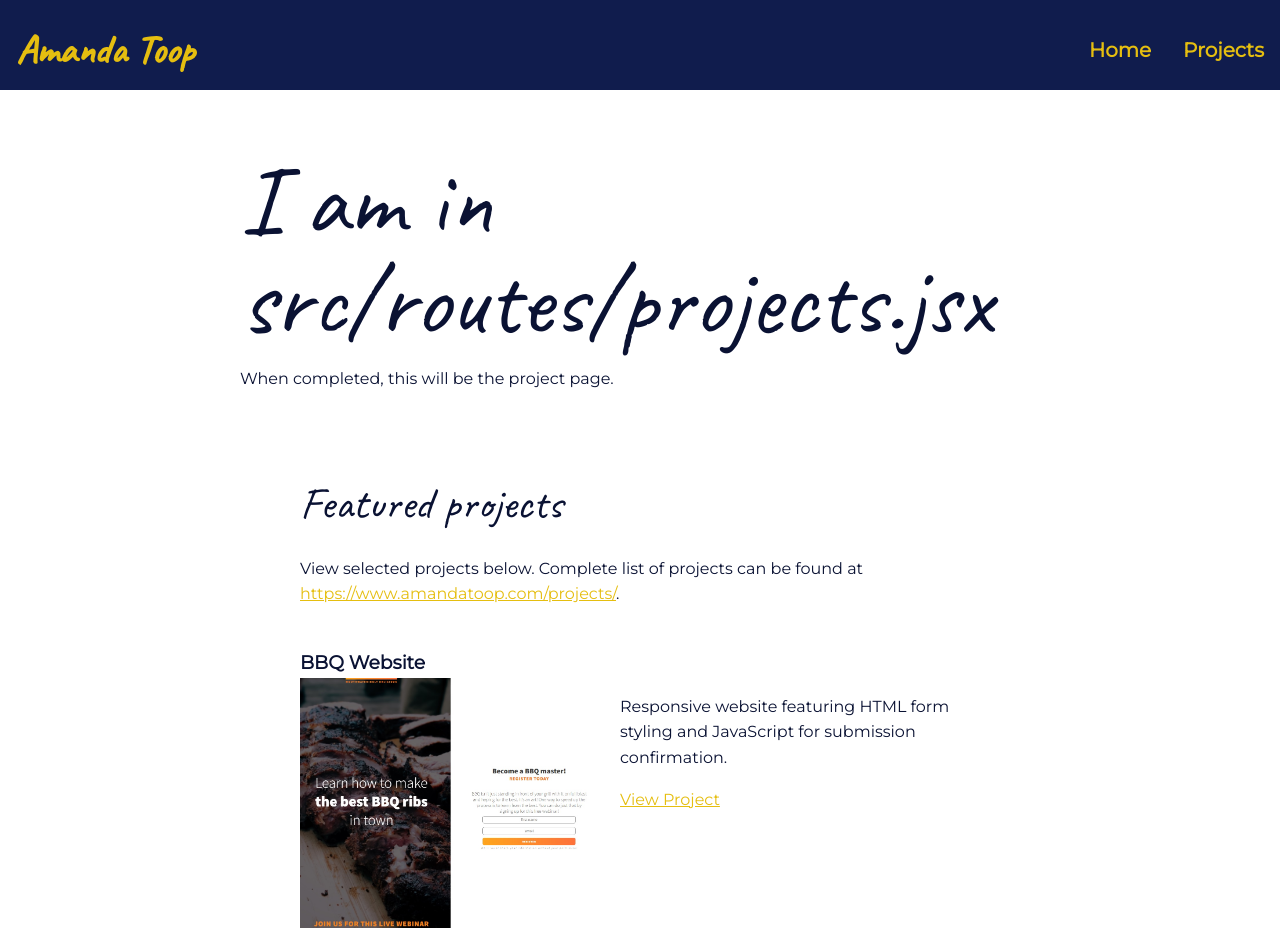
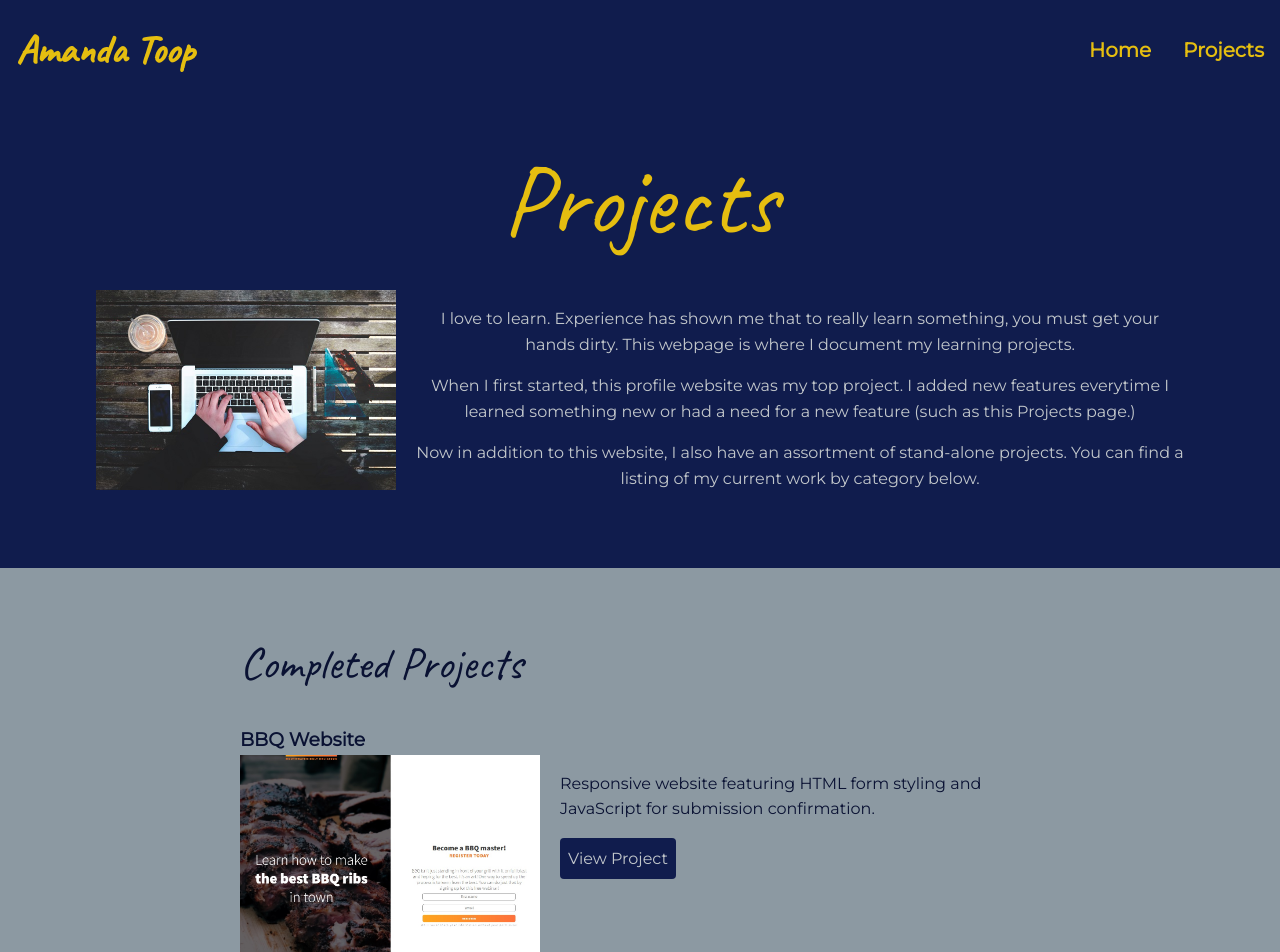
Before and after one commit to atoopdev/portfolio-react-2, a React (Vite) app in the folder portfolio-react-2/: page /projects in a window 1280 px wide. Shown: the top 952 px of the page. Built offline with nearby package versions, Linux system fonts and the light colour scheme.

Commit message:
Add projects page classnames to projects.jsx

```diff
--- a/portfolio-react-2/src/components/projectsintro.jsx
+++ b/portfolio-react-2/src/components/projectsintro.jsx
@@ -15,7 +15,7 @@ export default function ProjectsIntro(){
                 <img src={LargeProjectIMG} alt="Hands typing on a laptop keyboard"></img>
               <p>I love to learn. Experience has shown me that to really learn something, you must get your hands dirty. This webpage is where I document my learning projects.</p>
 
-              <P>When I first started, this profile website was my top project. I added new features everytime I learned something new or had a need for a new feature (such as this Projects page.)</P>
+              <p>When I first started, this profile website was my top project. I added new features everytime I learned something new or had a need for a new feature (such as this Projects page.)</p>
 
               <p>Now in addition to this website, I also have an assortment of stand-alone projects. You can find a listing of my current work by category below.</p>
               </div>
--- a/portfolio-react-2/src/index.css
+++ b/portfolio-react-2/src/index.css
@@ -450,3 +450,5 @@ padding: 0;
 .project-page-header{
   margin-bottom: 40px;
 }
+
+/* mobile styles first */
--- a/portfolio-react-2/src/routes/projects.jsx
+++ b/portfolio-react-2/src/routes/projects.jsx
@@ -2,6 +2,8 @@ import React from "react"
 import ProjectData from "../data"
 import ProjectCard from "../components/projectcard"
 import {Link} from "react-router-dom"
+import ProjectsIntro from "../components/projectsintro"
+import ContactInfo from "../components/contactinfo"
 
 export default function Root(){
     const projectElements = ProjectData.map((project)=>{
@@ -13,17 +15,22 @@ export default function Root(){
     console.log("projectElements: ", projectElements)
 
     return(
-        <div className="content_wrapper">
-            <h1>I am in src/routes/projects.jsx</h1>
-            <p>When completed, this will be the project page.</p>
+        <div className="">
+            {/* <h1>I am in src/routes/projects.jsx</h1>
+            <p>When completed, this will be the project page.</p> */}
+            <ProjectsIntro />
 
-        <div className="">
-            <section className="content_wrapper divider">
-                <h2>Featured projects</h2>
-                <p>View selected projects below. Complete list of projects can be found at <Link to="projects/">https://www.amandatoop.com/projects/</Link>.</p>
+        <div className="projects">
+            <section className="content_wrapper">
+                <div className="projects-container">
+                <h2>Completed Projects</h2>
+                <div className="projects-list divider">
                 {projectElements}
+                </div>
+                </div>
             </section>
         </div>
+        <ContactInfo />
         </div>
     )
 }
```
Also changed, not shown: portfolio-react-2/src/projects.js (deleted).
